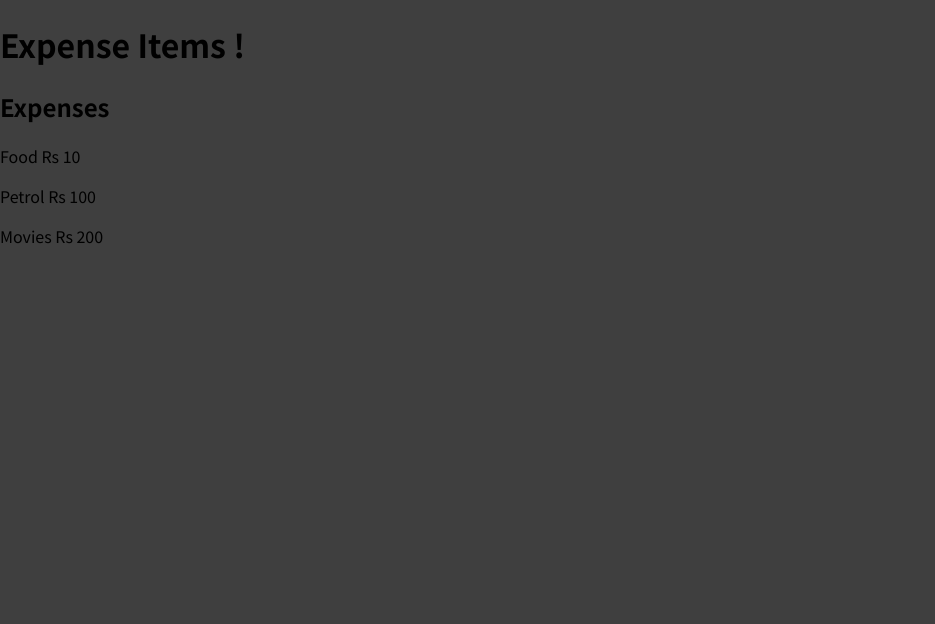
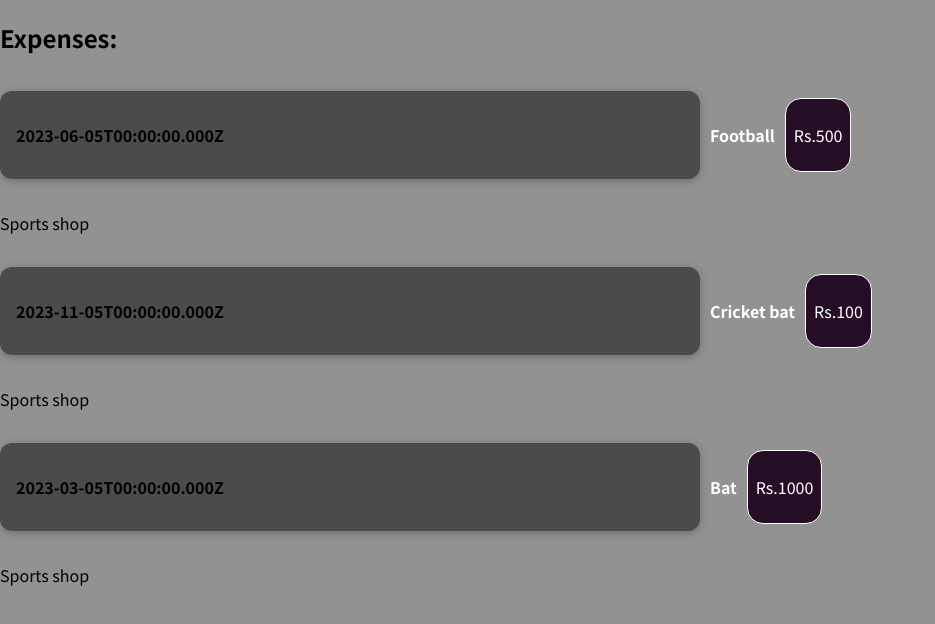
Before and after one commit to jcsgirish/React-ExpenseTracker, a JavaScript app: page / in a window 1280 px wide. Shown: the top 624 px of the page, without its empty margins (0-935 px from the left). Built offline with nearby package versions, Linux system fonts and the light colour scheme.

Commit message:
React Basics

```diff
--- a/src/App.js
+++ b/src/App.js
@@ -1,13 +1,50 @@
-
 import ExpenseItem from "./component/ExpenseItem";
 
 function App() {
+  const expenses = [
+    {
+      id: 'e1',
+      title: 'Football',
+      amount: 500,
+      date: new Date(2023, 5, 5),
+      locationOfExpenditure: 'Sports shop'
+    },
+    {
+      id: 'e2',
+      title: 'Cricket bat',
+      amount: 100,
+      date: new Date(2023, 10, 5),
+      locationOfExpenditure: 'Sports shop'
+    },
+    {
+      id: 'e3',
+      title: 'Bat',
+      amount: 1000,
+      date: new Date(2023, 2, 5),
+      locationOfExpenditure: 'Sports shop'
+    }
+  ];
+
+  const expenseItems = [];
+
+  for (let i = 0; i < expenses.length; i++) {
+    const expense = expenses[i];
+
+    expenseItems.push(
+      <ExpenseItem
+        key={expense.id}
+        title={expense.title}
+        amount={expense.amount}
+        date={expense.date}
+        locationOfExpenditure={expense.locationOfExpenditure}></ExpenseItem>
+    );
+  }
+
   return (
     <div>
-      <h1>Expense Items !</h1>
-      <ExpenseItem></ExpenseItem>
+      <h2>Expenses:</h2>
+      {expenseItems}
     </div>
-
   );
 }
 
--- /dev/null
+++ b/src/component/ExpenseItem.css
@@ -0,0 +1,52 @@
+.ExpenseItem-Dates{
+
+    justify-content: space-between;
+    align-items: center;
+    box-shadow: 0 2px 8px  rgba(0, 0, 0, 0.25);
+    padding: 1rem;
+    margin: 1rem 0;
+    border-radius: 12px;
+    background-color: #4b4b4b;
+    font-size: 1 rem;
+    font-weight: bold;
+    justify-content: center;
+    width: 700px;
+  }
+
+  .ExpenseItem-Description{
+    gap: 1rem;
+    font-weight: bold;
+    flex: 1;
+    align-items: center;
+    color: white;
+  }
+
+  .ExpenseItem-Amount{
+    padding: 0.5rem 1.5rem;
+    color: white;
+    background-color: rgb(37, 14, 37);
+    padding: 0.5rem;
+    border: 1px solid white;
+    border-radius: 1rem;
+  }
+
+  .ExpenseItem-Dates,.ExpenseItem-Description, .ExpenseItem-Amount{
+    display: inline-block;
+    margin-right: 10px;
+  }
+
+  @media (min-width:580px) {
+    .ExpenseItem-Description{
+        flex-direction: row;
+        align-items: center;
+        justify-content: flex-start;
+        flex: 1;
+
+    }
+    .ExpenseItem-Description p{
+        font-size: 1rem;
+    }
+    .ExpenseItem-Amount {
+        font-size: 1 rem;
+    }
+  }
--- a/src/component/ExpenseItem.js
+++ b/src/component/ExpenseItem.js
@@ -1,10 +1,14 @@
-function ExpenseItem(){
+
+import "./ExpenseItem.css"
+function ExpenseItem(props){
+
     return (
+
         <div>
-            <h2>Expenses</h2>
-            <p>Food Rs 10</p>
-            <p>Petrol Rs 100</p>
-            <p>Movies Rs 200</p>
+           <div className="ExpenseItem-Dates"><p>{props.date.toISOString()}</p></div>
+            <div className="ExpenseItem-Description"><p>{props.title}</p></div>
+           <div className="ExpenseItem-Amount"><p>Rs.{props.amount}</p></div>
+           <div className="ExpenseItem-Location"><p>{props.locationOfExpenditure}</p></div>
         </div>
     )
 }
--- a/src/index.css
+++ b/src/index.css
@@ -10,5 +10,5 @@ html {
 
 body {
   margin: 0;
-  background-color: #3f3f3f;
+  background-color: rgb(146, 146, 146);
 }
```
